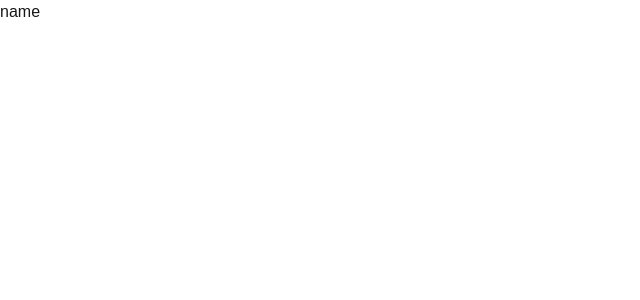
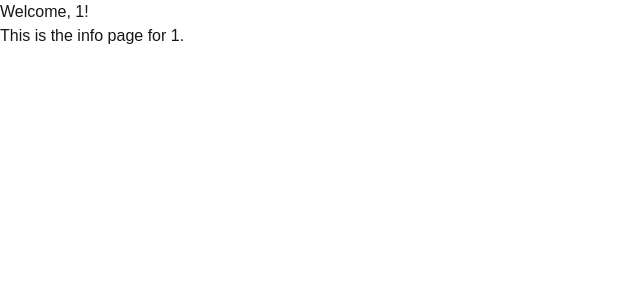
Before and after one commit to aryan21231212/mini-next-project, a Next.js app: page /info/1 in a window 1280 px wide. Shown: the top 300 px of the page, without its empty margins (0-640 px from the left). Built offline with nearby package versions, Linux system fonts and the light colour scheme.

Commit message:
changes made

```diff
--- a/app/info/[name]/page.tsx
+++ b/app/info/[name]/page.tsx
@@ -1,9 +1,20 @@
-import React from 'react'
+import React from 'react';
 
-const page = () => {
-  return (
-    <div>name</div>
-  )
+interface PageProps {
+    params: {
+        name: string;
+    };
 }
 
-export default page
+const InfoPage: React.FC<PageProps> = ({ params }) => {
+
+
+    return (
+        <div>
+            <h1>Welcome, {params.name}!</h1>
+            <p>This is the info page for {params.name}.</p>
+        </div>
+    );
+};
+
+export default InfoPage;
```
